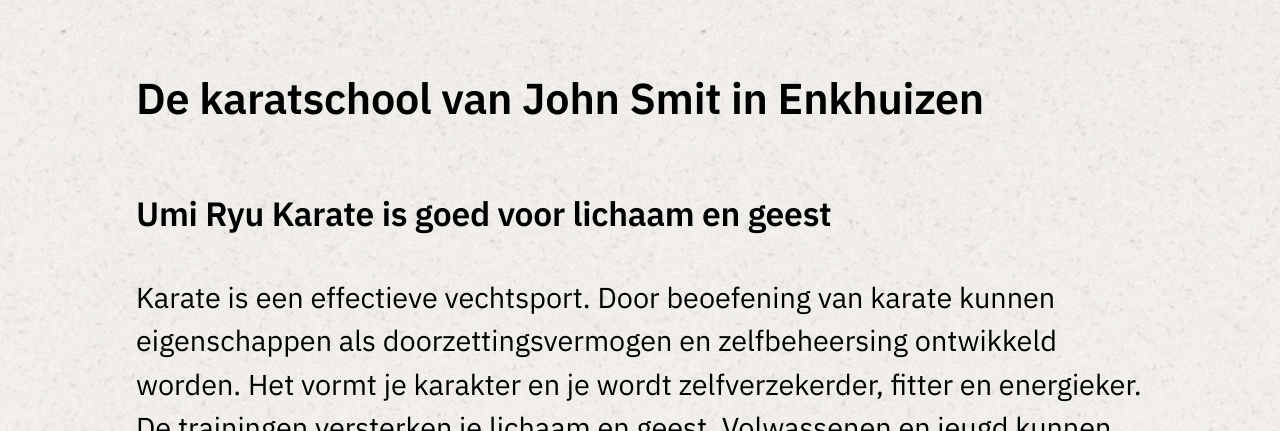
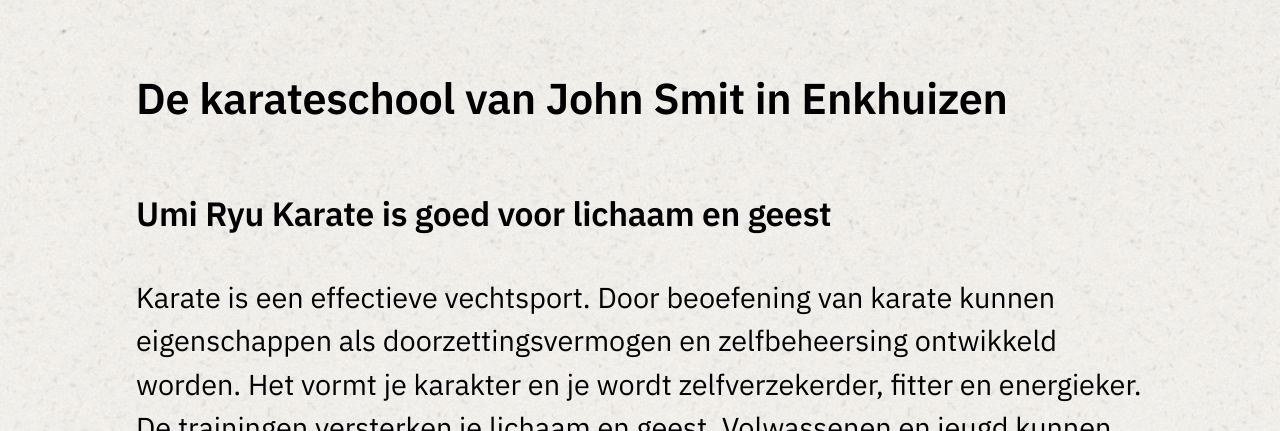
Before and after one commit to karateschooljohnsmit/karateschooljohnsmit.nl, an Eleventy site: page src/index.md in a window 1280 px wide. Shown: the part 669-1100 px from the top of the page. Built offline with nearby package versions, Linux system fonts and the light colour scheme; Eleventy itself is replaced by a stand-in of ours; files that its build step writes are made by us from their sources; a web font is replaced by a local one; what prettier would draw is missing.

Commit message:
Update index.md

```diff
--- a/src/index.md
+++ b/src/index.md
@@ -3,7 +3,7 @@ title: Karateschool John Smit
 layout: page.njk
 ---
 
-## De karatschool van John Smit in Enkhuizen
+## De karateschool van John Smit in Enkhuizen
 
 ### Umi Ryu Karate is goed voor lichaam en geest
 
```
